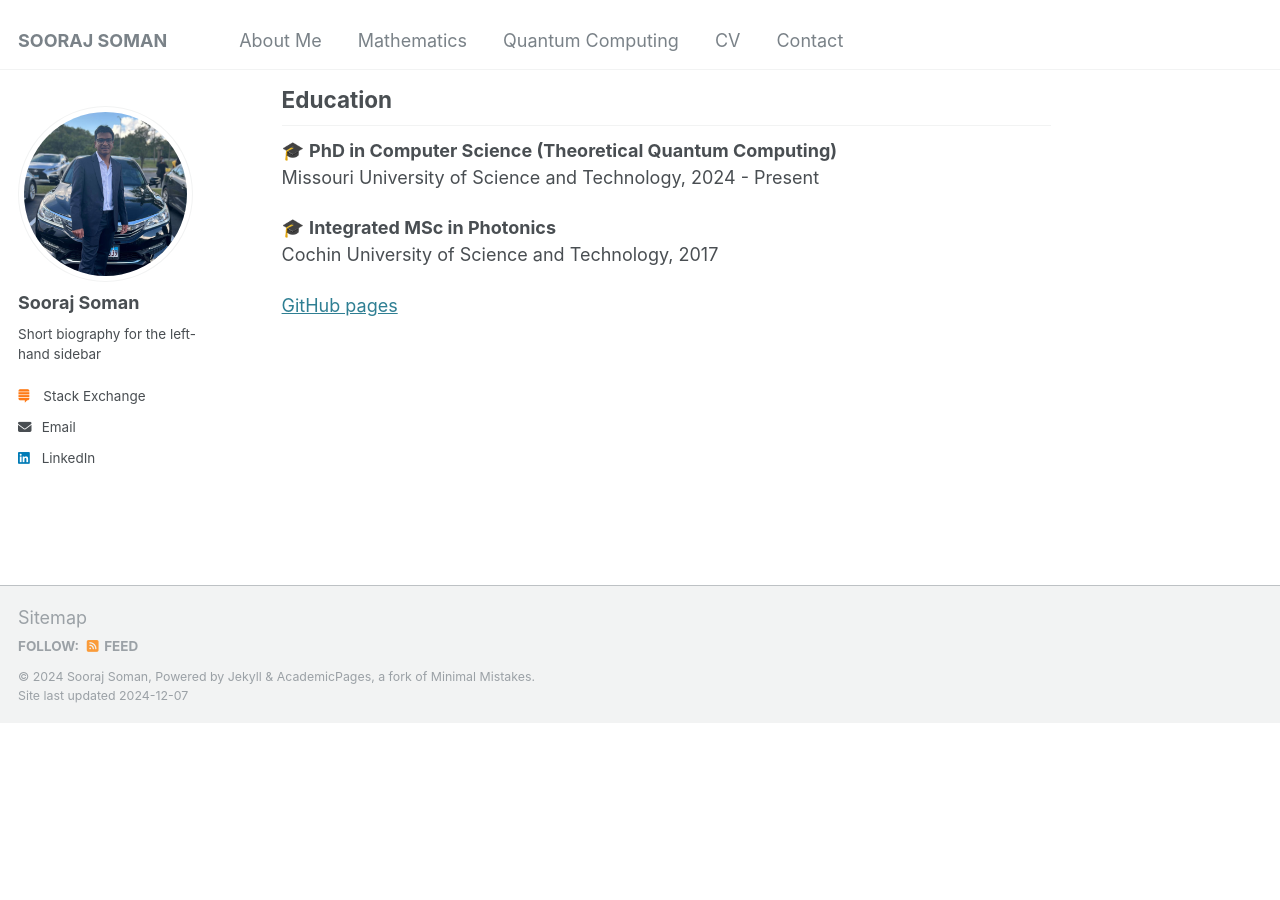
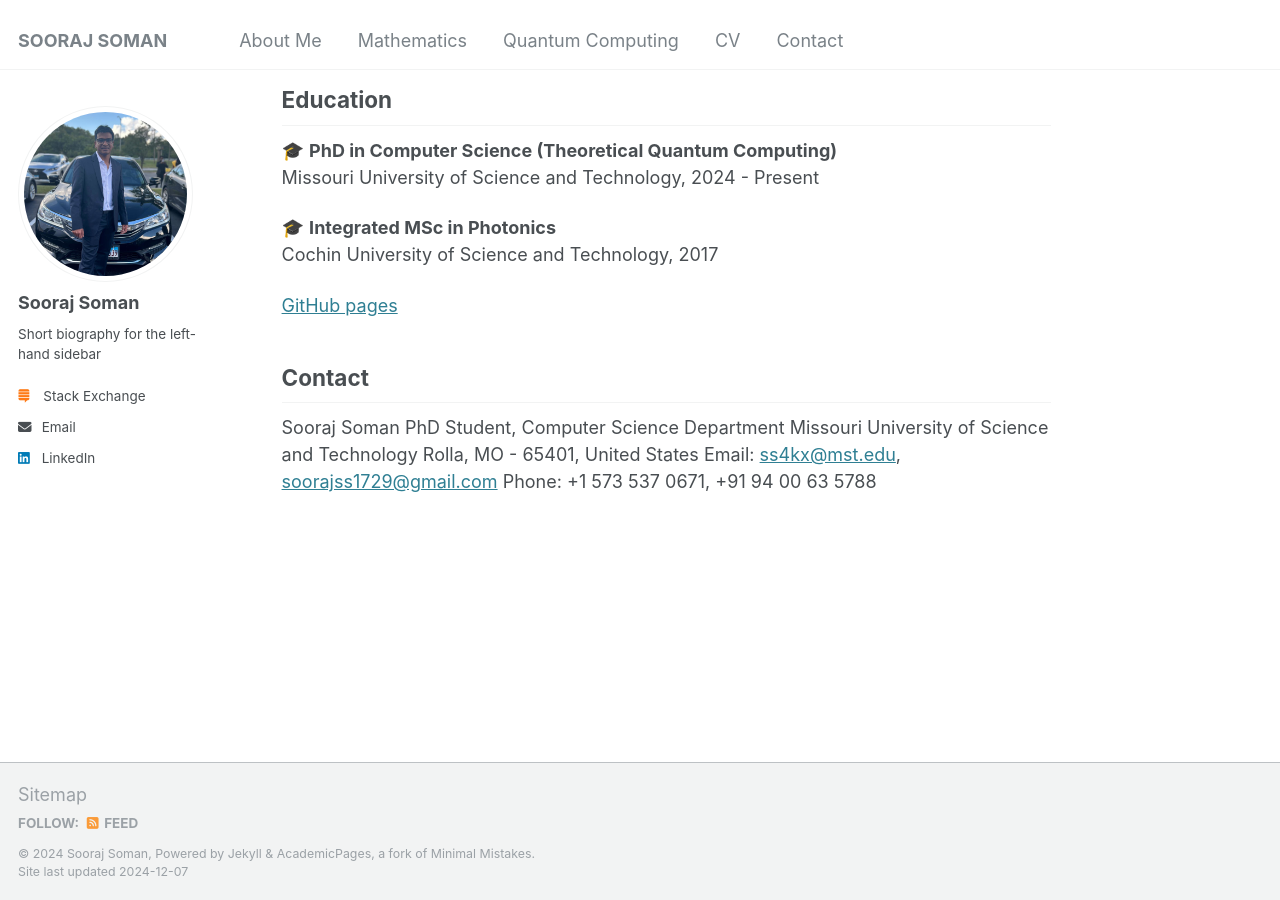
Before and after one commit to soorajss1729/soorajss1729.github.io, a Jekyll site: the page built from _pages/about.md, in a window 1280 px wide and 900 px high, scrolled down 560 px. Built offline with Jekyll 4.4.1, drawn with Linux system fonts in a browser that asks for light colours; before the commit the page ends 1283 px from its top, so only the background shows below that.

Commit message:
Update about.md

```diff
--- a/_pages/about.md
+++ b/_pages/about.md
@@ -9,6 +9,7 @@ redirect_from:
 <div style="text-align: justify;">
 I am a passionate researcher in the field of theoretical quantum computing, focusing on quantum walks, simplicial complexes, and topological data analysis. My research spans from applying quantum algorithms to understanding complex systems. I am committed to collaborative work that pushes the boundaries of quantum computing to address emerging challenges in this exciting field. Before diving into quantum computing, I developed a strong background in advanced linear algebra and theoretical computer science. I have a passion for solving complex problems and bringing innovative solutions to life.
 </div>
+
 ## Interests
 
 - Mathematical Constructs of Quantum Computing
@@ -24,5 +25,13 @@ Missouri University of Science and Technology, 2024 - Present
 🎓 **Integrated MSc in Photonics**
 Cochin University of Science and Technology, 2017
 
+[GitHub pages](https://pages.github.com/)
 
-[GitHub pages](https://pages.github.com/)
+## Contact
+
+Sooraj Soman
+PhD Student, Computer Science Department
+Missouri University of Science and Technology
+Rolla, MO - 65401, United States
+Email: [ss4kx@mst.edu](ss4kx@mst.edu), [soorajss1729@gmail.com](soorajss1729@gmail.com)
+Phone: +1 573 537 0671, +91 94 00 63 5788
```
